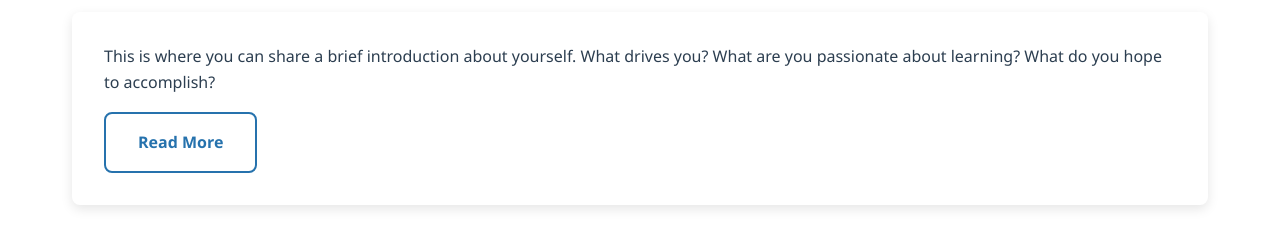
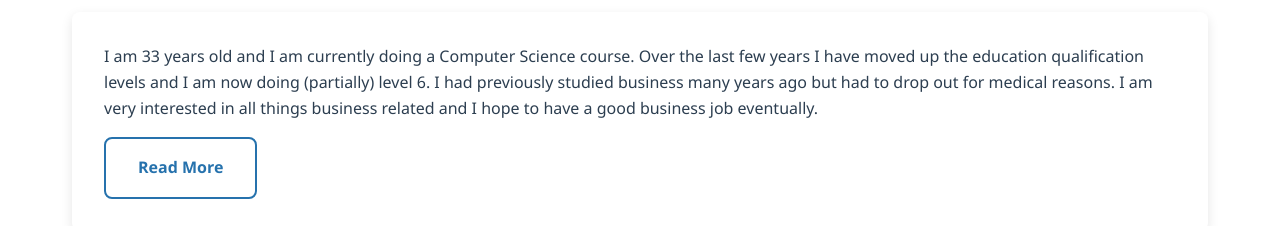
Before and after one commit to robdub93/portfolio, a plain HTML site: page index.html in a window 1280 px wide. Shown: the part 574-800 px from the top of the page. Drawn offline with Linux system fonts and the light colour scheme.

Commit message:
Update index.html

```diff
--- a/index.html
+++ b/index.html
@@ -181,9 +181,8 @@ and screen readers that the content is in English.
                     → Exercise 22: Add hover effects to cards
                     -->
                     <p>
-                        This is where you can share a brief introduction about yourself.
-                        What drives you? What are you passionate about learning?
-                        What do you hope to accomplish?
+                        I am 33 years old and I am currently doing a Computer Science course. Over the last few years I have moved up the education qualification levels and I am now doing (partially) level 6.
+                        I had previously studied business many years ago but had to drop out for medical reasons. I am very interested in all things business related and I hope to have a good business job eventually.
                     </p>
 
                     <!--
```
